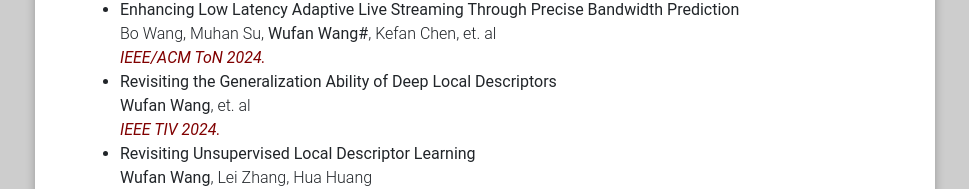
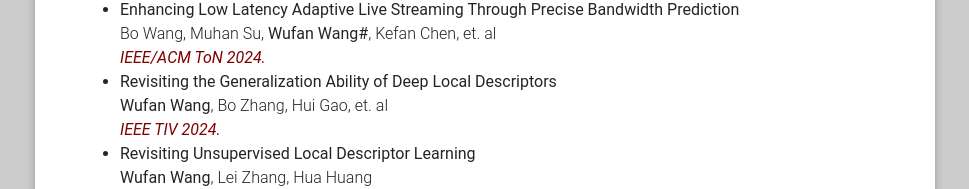
Before and after one commit to cswwf/cswwf.github.io, a plain HTML site: page index.html in a window 1280 px wide. Shown: the part 567-756 px from the top of the page, without its empty margins (155-1124 px from the left). Drawn offline with nearby package versions, Linux system fonts and the light colour scheme.

Commit message:
Update index.html

```diff
--- a/index.html
+++ b/index.html
@@ -260,7 +260,7 @@ $(document).ready(function() {
 
 	<li>
 		<b>Revisiting the Generalization Ability of Deep Local Descriptors</b><br>
-		<b>Wufan Wang</b>, et. al<br>
+		<b>Wufan Wang</b>, Bo Zhang, Hui Gao, et. al<br>
 		<b><i><font color="#800000">IEEE TIV 2024. </font></i></b>
 		<br>
     </li>
```
